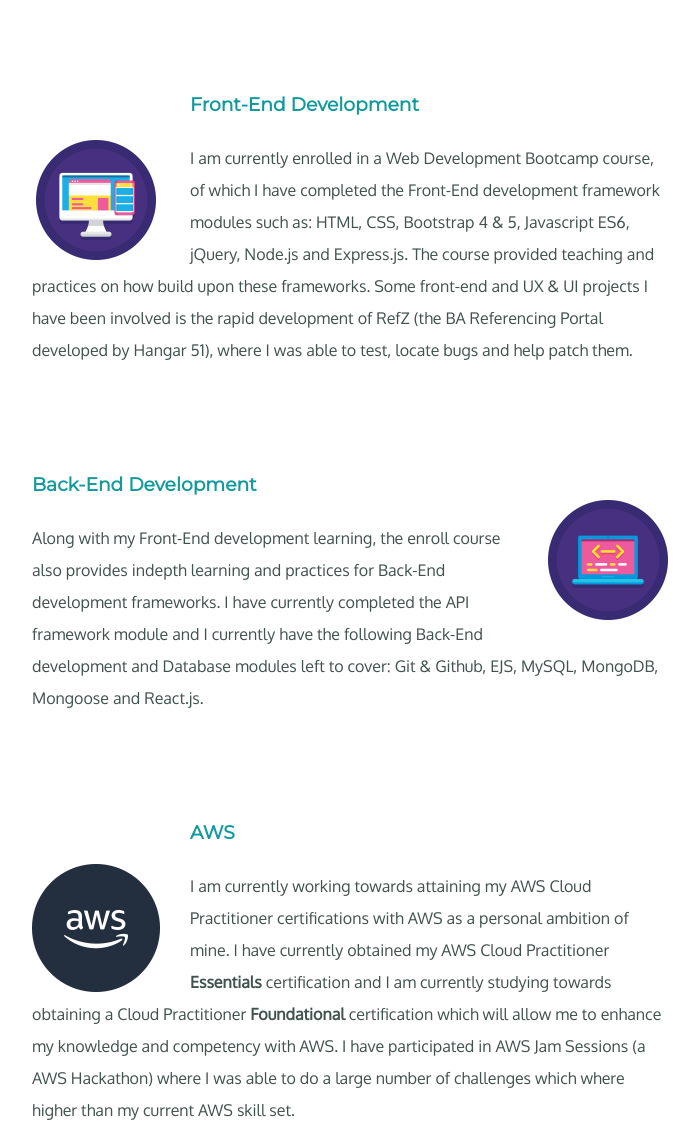
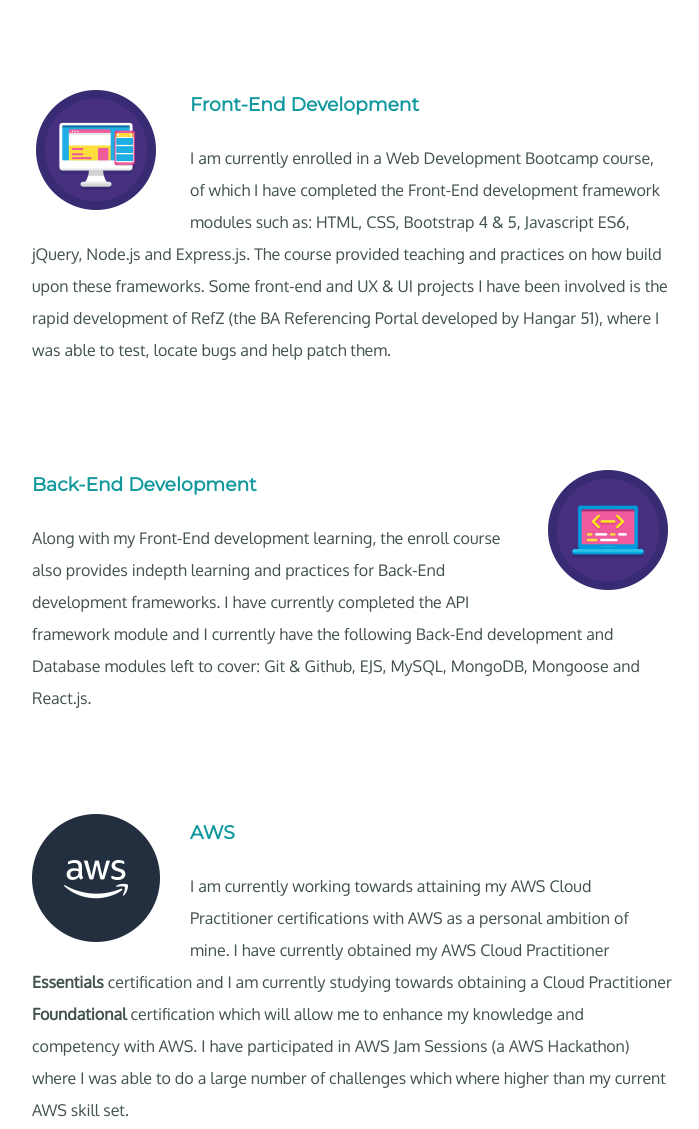
Before and after one commit to HusseinKhan22/HusseinCV.github.io, a plain HTML site: page index.html in a window 1280 px wide. Shown: the part 1560-2689 px from the top of the page, without its empty margins (288-987 px from the left). Drawn offline with Linux system fonts and the light colour scheme.

Commit message:
Update styles.css

```diff
--- a/styles.css
+++ b/styles.css
@@ -109,21 +109,18 @@ a:hover {
   width: 20%;
   float: left;
   margin-right: 30px;
-  margin-top: 50px;
 }
 
 .code-icon {
   width: 20%;
   float: right;
   margin-left: 30px;
-  margin-top: 30px;
 }
 
 .aws-icon {
   width: 20%;
   float: left;
   margin-right: 30px;
-  margin-top: 50px;
 }
 
 .btn {
```
